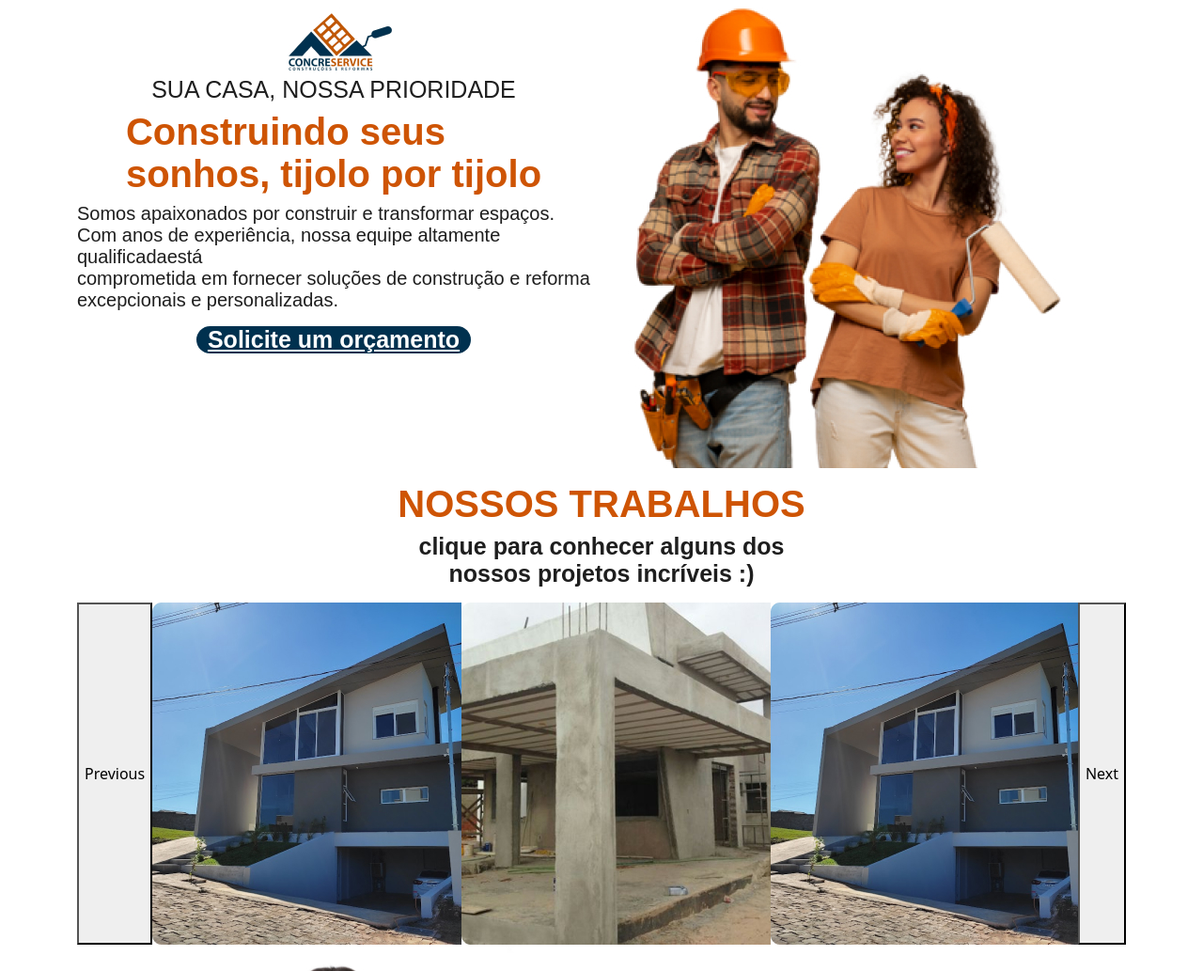
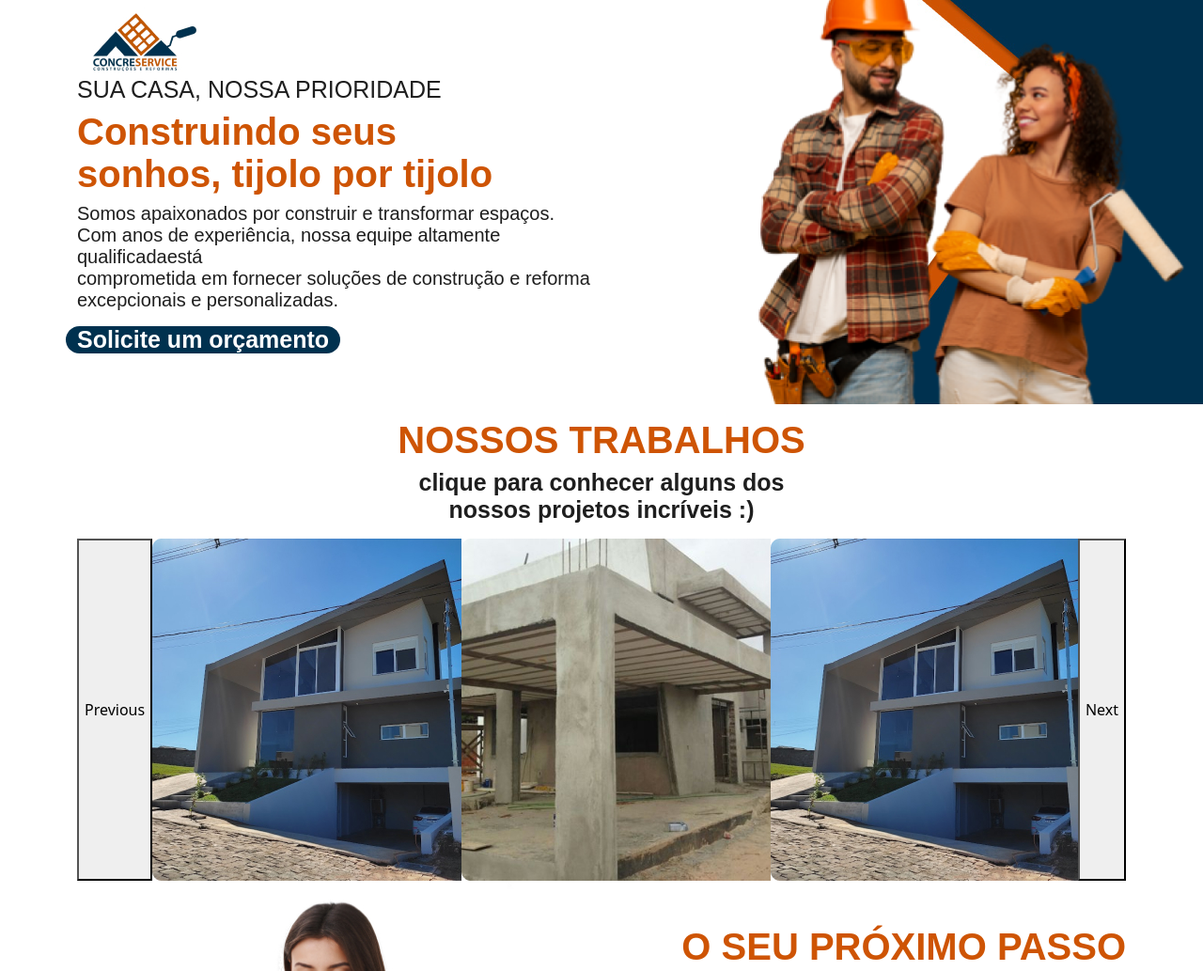
Before and after one commit to GiovanniJunqueira/Concreservice, a plain HTML site: page index.html in a window 1280 px wide. Shown: the top 1033 px of the page at 94% size. Drawn offline with nearby package versions, Linux system fonts and the light colour scheme.

Commit message:
Update background

```diff
--- a/index.html
+++ b/index.html
@@ -18,13 +18,14 @@
     <title>Concreservice</title>
 </head>
 <body>
-    <section class="container">
+    <section class="container-fluid header">
+        <div class="container">
             <div class="row">
                 <div class="col-6 construindosonhos">
-                <div class="d-flex justify-content-center logo ">
+                    <div class="d-flex justify-content-start logo ">
                         <img src="imagens/logo.jpg" alt="Logo Concreservice">
                     </div>
-                <div class=" d-flex align-items-center justify-content-center slogan">
+                    <div class=" d-flex align-items-start justify-content-center slogan">
                         <h1>sua casa, nossa prioridade</h1>
                         <h2>Construindo seus<br>sonhos, tijolo por tijolo</h2>
                         <p>Somos apaixonados por construir e transformar espaços. <br>Com anos de experiência, nossa equipe altamente qualificadaestá<br>comprometida em fornecer soluções de construção e reforma <br> excepcionais e personalizadas.</p>
@@ -35,11 +36,10 @@
                         </div>
                     </div>
                 </div>
-            <div class="col-6 align-items-end justify-content-end modelos">
-                <img src="imagens/modelos.jpg" alt="Modelos">
             </div>
         </div>
     </section>
+
     <section class="container nossostrabalhos">
         <div class="row">
             <div class="col-12 d-flex flex-column align-items-center ">
@@ -79,9 +79,10 @@
                 </a>
             </div>
         </div>
-        <div class="row rodape mt-5"></div>
+    </section>
+    <div class="container-fluid rodape mt-5"></div>
     </div>
-    </section>
+
 
 
     <script type="text/javascript" src="//code.jquery.com/jquery-migrate-1.2.1.min.js"></script>
--- a/style.css
+++ b/style.css
@@ -1,3 +1,9 @@
+.header{
+    height: 430px;
+    background-image: url('imagens/BannerConcreService.png');
+    background-repeat: no-repeat;
+    background-position:right;
+}
 
 .slogan{
     flex-direction: column;
@@ -31,6 +37,7 @@
         line-height: normal;
     }
     .slogan a{
+        text-decoration: none;
         color: #FFF;
         font-family: Arial;
         font-size: 25px;
@@ -96,6 +103,7 @@
         line-height: normal;
         border-radius: 150px;
         background: #00314F;
+        text-decoration: none;
     }
 
 .rodape{
```
Also changed, not shown: imagens/BannerConcreService.png (added), imagens/bd header.jpg (added). Lines whose indentation alone changed are shown as unchanged.
